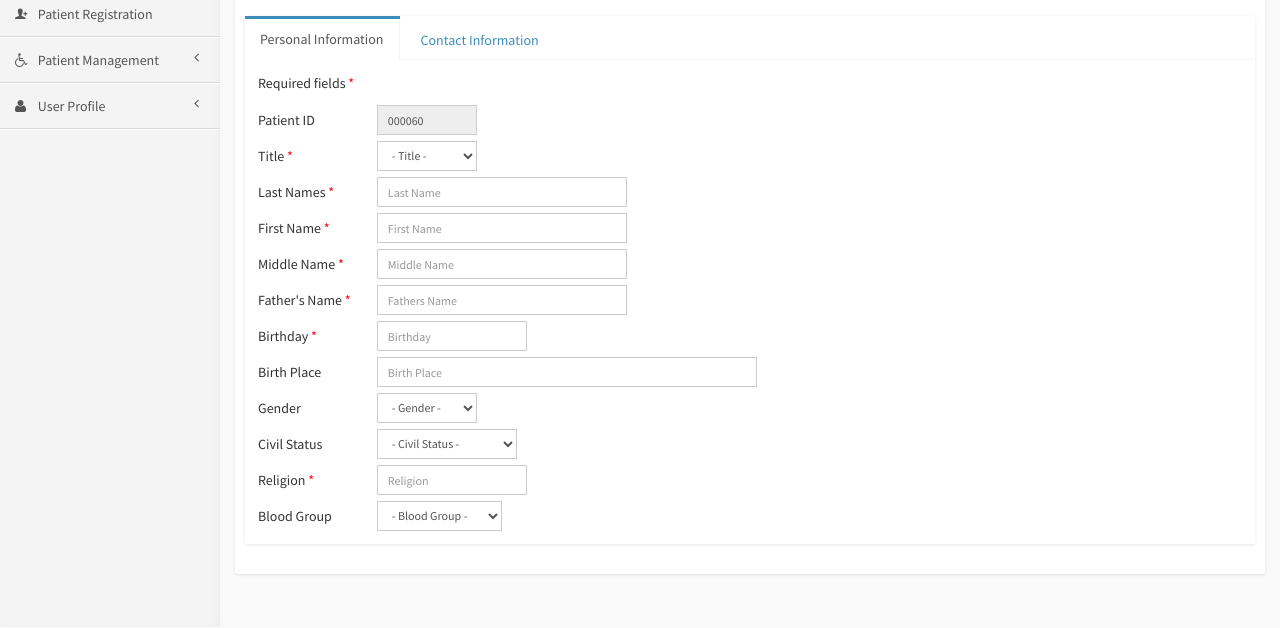
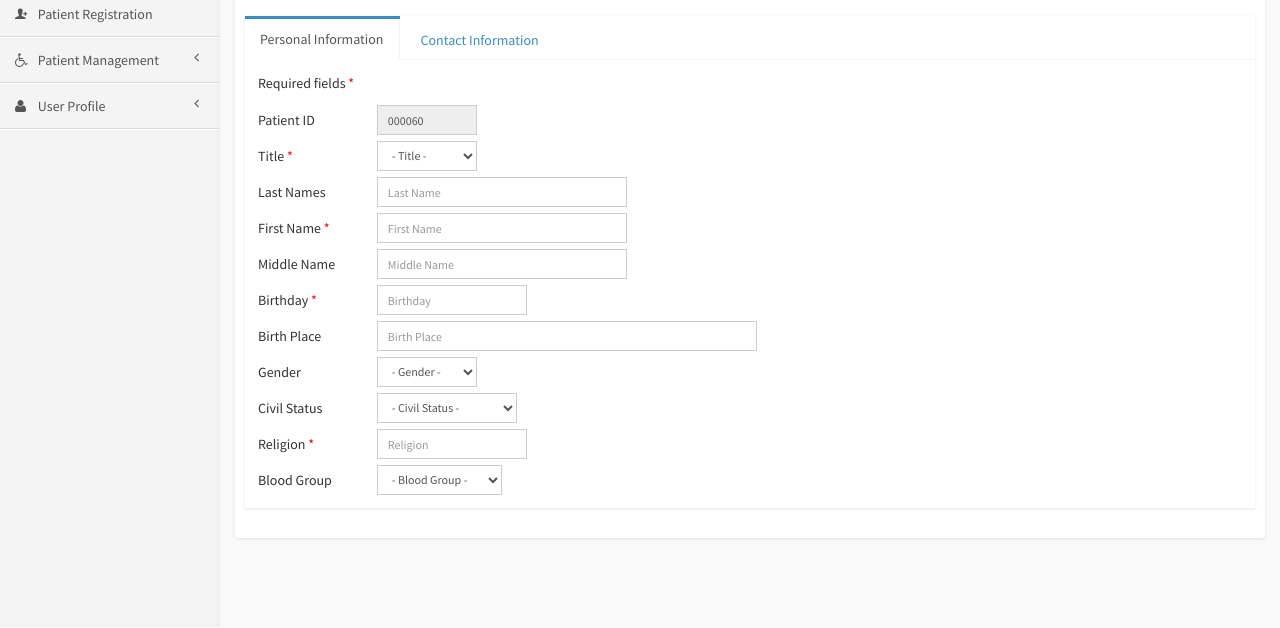
Before and after one commit to IsurangaPerera/ClinicManagementSystem, a PHP site: page /include/Recept.php?patient_registration in a window 1280 px wide. Shown: the part 173-801 px from the top of the page. Run offline with PHP 8.4, Linux system fonts and the light colour scheme; the visitor is signed in with stand-in values (Sample User, id 1); some libraries are stand-ins or nearby versions; some web fonts are replaced.

Commit message:
Required attributes redifined

```diff
--- a/include/app/change_password.php
+++ b/include/app/change_password.php
@@ -29,15 +29,15 @@ require('hidden_right.php');
                    </script>
                    <form method="post" action="http://demo-hms.eu5.org/myprofile/savepwd" onSubmit="return confirm('Are you sure you want to Change Password');" >
                        <div class="form-group">
-                          <label for="exampleInputEmail1">Old Password</label>
+                          <label for="exampleInputEmail1">Old Password <font color="#FF0000">*</font></label>
                           <input class="form-control input-sm" name="oldPwd" id="oldPwd" type="password" placeholder="Old Password" style="width: 350px;" required>
                       </div>
                       <div class="form-group">
-                          <label for="exampleInputEmail1">New Password</label>
+                          <label for="exampleInputEmail1">New Password <font color="#FF0000">*</font></label>
                           <input class="form-control input-sm" onKeyUp="copy()" name="newPwd" id="newPwd" type="password" placeholder="New Password" style="width: 350px;" required>
                       </div>
                       <div class="form-group">
-                          <label for="exampleInputEmail1">Confirm Password</label>
+                          <label for="exampleInputEmail1">Confirm Password <font color="#FF0000">*</font></label>
                           <input class="form-control input-sm" name="conPwd" id="conPwd" type="password" placeholder="Confirm Password" style="width: 350px;" required>
                       </div>
                       <div class="form-group">
--- a/include/app/patient_registration.php
+++ b/include/app/patient_registration.php
@@ -57,9 +57,9 @@ require('hidden_right.php');
                    </td>
                  </tr>
                  <tr>
-                   <td width="12%">Last Names <font color="#FF0000">*</font></td>
+                  <td width="12%">Last Names </td>
                    <td width="88%">
-                    <input type="text" name="lastname" value="" id="lastname" class="form-control input-sm" placeholder="Last Name" style="width: 250px;" required />                                                        </td>
+                    <input type="text" name="lastname" value="" id="lastname" class="form-control input-sm" placeholder="Last Name" style="width: 250px;" />                                                        </td>
                   </tr>
                   <tr>
                    <td>First Name <font color="#FF0000">*</font></td>
@@ -67,15 +67,9 @@ require('hidden_right.php');
                     <input type="text" name="firstname" value="" id="firstname" class="form-control input-sm" placeholder="First Name" style="width: 250px;" required />                                                        </td>
                   </tr>
                   <tr>
-                   <td>Middle Name <font color="#FF0000">*</font></td>
+                   <td>Middle Name </td>
                    <td>
-                    <input type="text" name="middlename" value="" id="middlename" class="form-control input-sm" placeholder="Middle Name" style="width: 250px;" required />                                                        </td>
-                  </tr>
-                  <tr>
-                   <td>Father's Name <font color="#FF0000">*</font></td>
-                   <td>
-                    <input type="text" name="fathers_name" value="" id="fathers_name" class="form-control input-sm" placeholder="Fathers Name" style="width: 250px;" required />
-                  </td>
+                    <input type="text" name="middlename" value="" id="middlename" class="form-control input-sm" placeholder="Middle Name" style="width: 250px;" />                                                        </td>
                   </tr>
                   <tr>
                    <td>Birthday <font color="#FF0000">*</font></td>
```
Lines whose indentation alone changed are shown as unchanged.
